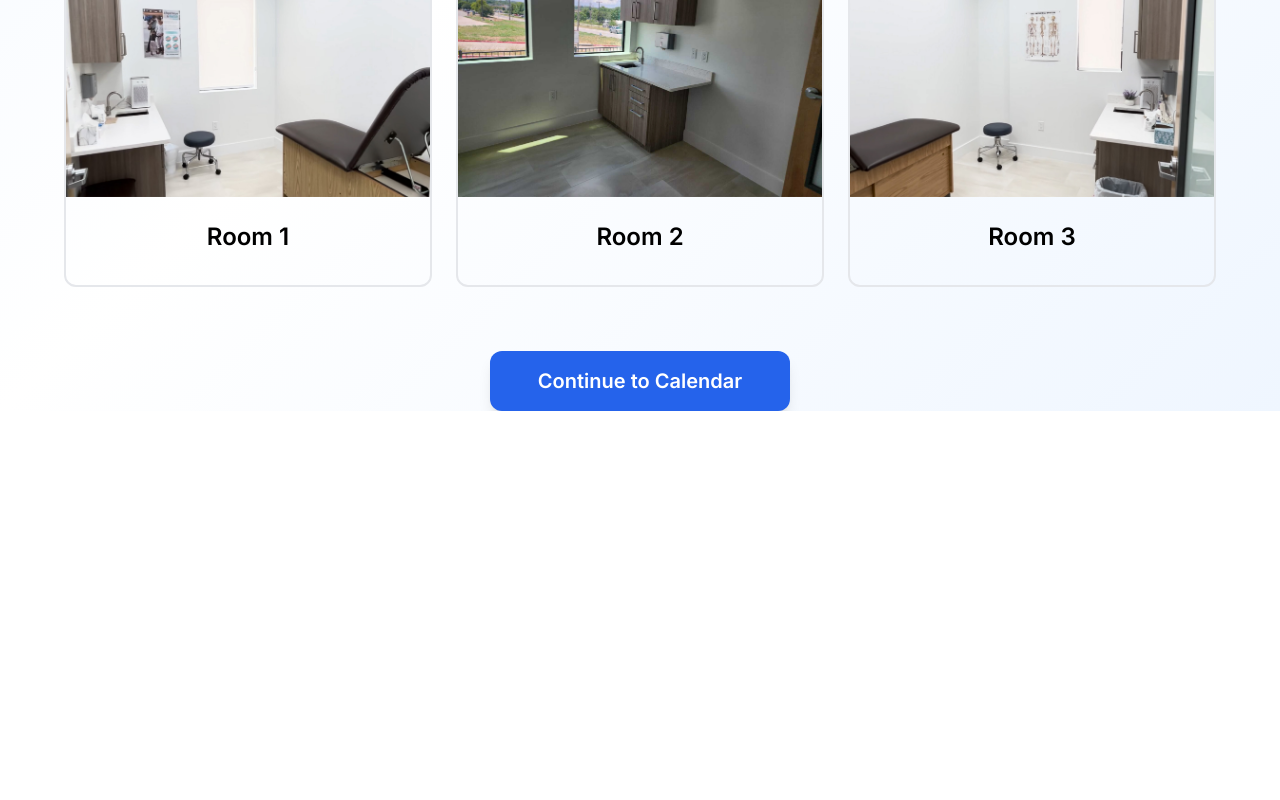
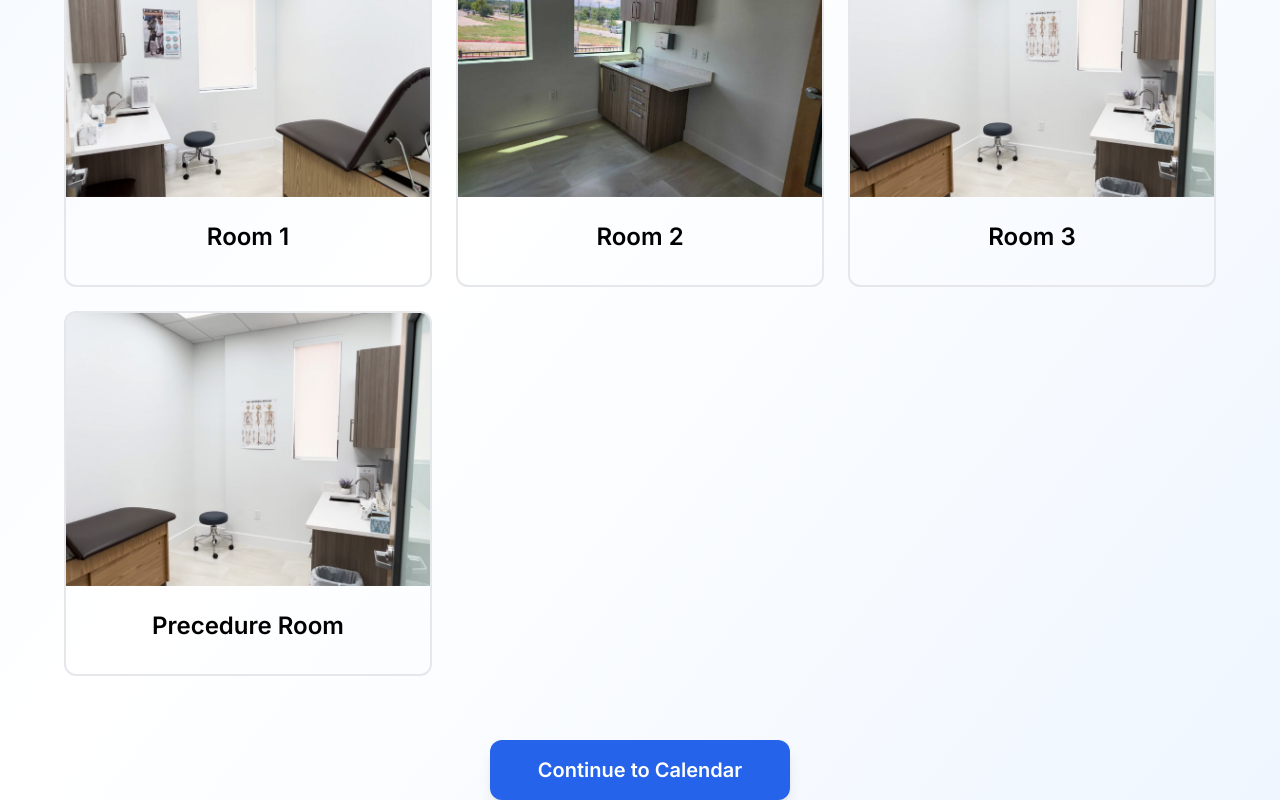
Before and after one commit to fizza-0909/Hire-a-clinic-Booking-System, a Next.js app: page /booking in a window 1280 px wide. Shown: the part 813-1613 px from the top of the page. Before the commit the page ends 1224 px from the top, so only its background shows below. Built offline with nearby package versions, Linux system fonts and the light colour scheme; no server answers; sample sign-in values are in the browser's storage.

Commit message:
fix: remove monthly booking functionality

```diff
--- a/src/app/booking/calendar/page.tsx
+++ b/src/app/booking/calendar/page.tsx
@@ -414,6 +414,15 @@ const CalendarPage: React.FC = () => {
             }
         });
         return total;
+    };
+
+    const getterRoom = () => {
+        if (typeof window !== 'undefined') {
+            const storedRoom = sessionStorage.getItem('selectedRooms');
+            const parseRoom = storedRoom ? JSON.parse(storedRoom) : {};
+            return parseRoom[0].id === 4;
+        }
+        return false;
     };
 
     const getTimeSlotText = (timeSlot: TimeSlot): string => {
@@ -833,7 +842,7 @@ const CalendarPage: React.FC = () => {
                     )}
                 </div>
 
-                <button
+                {getterRoom()?<button
                     onClick={() => {
                         setShowHalfDayOptions(true);
                         handleTimeSlotChange(room.id, 'morning');
@@ -851,7 +860,7 @@ const CalendarPage: React.FC = () => {
                             ${PRICING[bookingType].morning}/{bookingType === 'daily' ? 'day' : 'month'}
                         </div>
                     </div>
-                </button>
+                </button>:""}
             </div>
         );
     };
--- a/src/app/booking/page.tsx
+++ b/src/app/booking/page.tsx
@@ -42,6 +42,14 @@ const BookingOptions = () => {
         {
             id: 3,
             name: 'Room 3',
+            image: '/images/room3.png',
+            description: 'Private consultation space with state-of-the-art facilities',
+            selected: false,
+            timeSlot: 'full'
+        },
+        {
+            id: 4,
+            name: 'Precedure Room',
             image: '/images/room3.png',
             description: 'Private consultation space with state-of-the-art facilities',
             selected: false,
@@ -185,7 +193,7 @@ const BookingOptions = () => {
                                 </div>
                             </button>
 
-                            <button
+                            {/* <button
                                 onClick={() => handleBookingTypeChange('monthly')}
                                 className={`p-8 rounded-xl border-2 transition-all duration-300 transform hover:scale-105 ${selectedOption === 'monthly'
                                     ? 'border-blue-500 bg-blue-50 shadow-lg'
@@ -205,7 +213,7 @@ const BookingOptions = () => {
                                         Half Day: $1200/room/month
                                     </div>
                                 </div>
-                            </button>
+                            </button> */}
                         </div>
                     </div>
 
```
